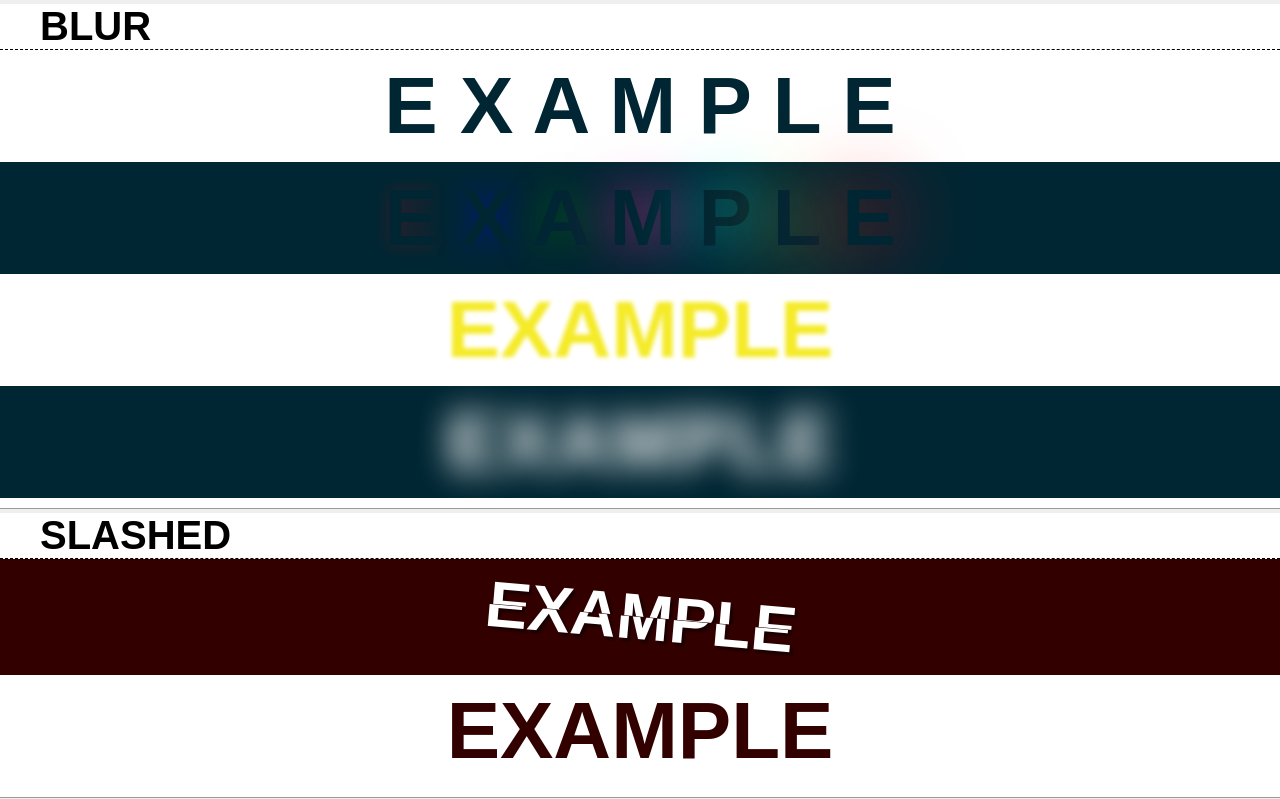
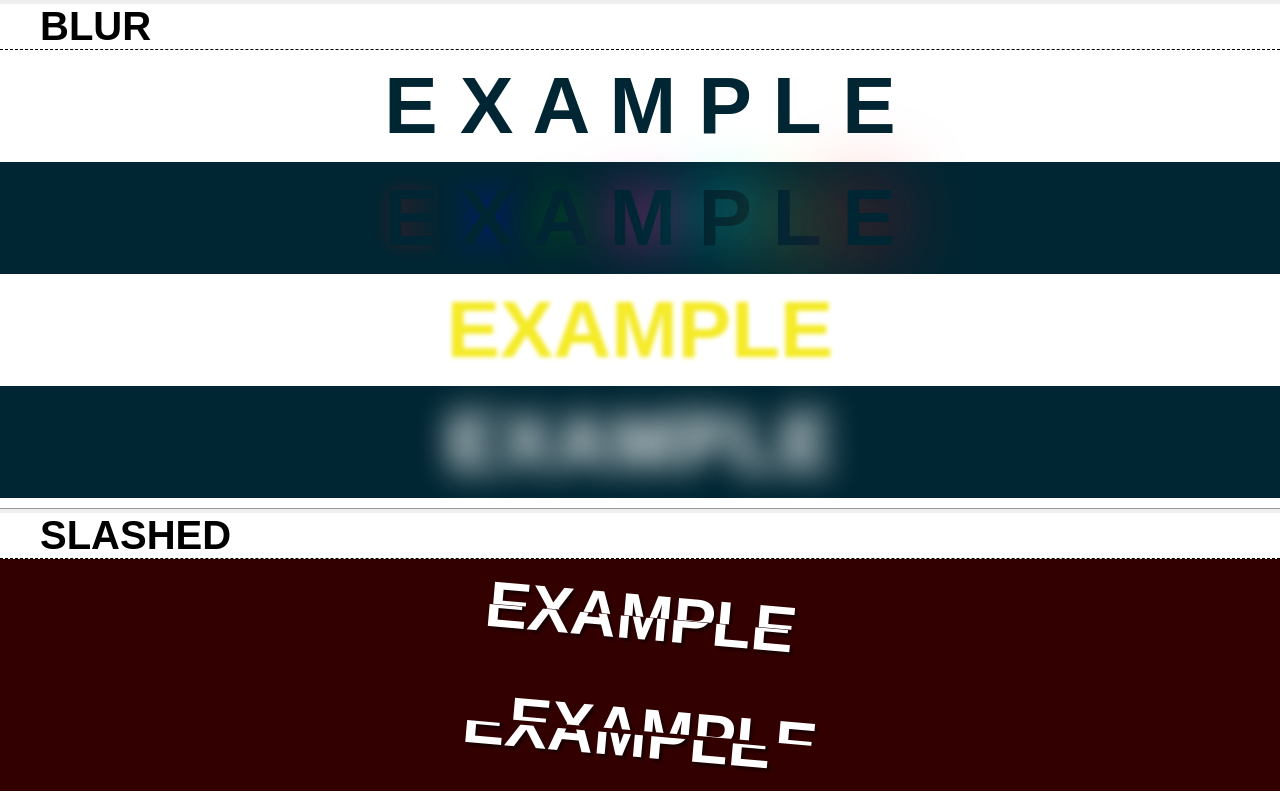
Before and after one commit to vxtool/experiment-css-text, a website: page index.html in a window 1280 px wide. Shown: the top 799 px of the page. Drawn offline with nearby package versions, Linux system fonts and the light colour scheme; files that its build step writes are made by us from their sources.

Commit message:
update slashed effect

```diff
--- a/source/assets/scss/effects/_slashed.scss
+++ b/source/assets/scss/effects/_slashed.scss
@@ -1,10 +1,10 @@
 .slashed {
 	color: #330000;
-	.block:nth-child(odd) { background: #fff; }
-	.block:nth-child(even) { background: #330000; }
+	.block { background: #330000; }
 }
 
-.example-slashed-1 {
+.example-slashed-1,
+.example-slashed-2 {
   color: transparent;
   font-size: 8em;
   font-family: Arial, Helvetica;
@@ -17,7 +17,9 @@
 }
 
 .example-slashed-1:before,
-.example-slashed-1:after {
+.example-slashed-1:after,
+.example-slashed-2:before,
+.example-slashed-2:after {
 	@include x-prefix(transform, rotate(5deg));
 	content: attr(title);
 	color: #fff;
@@ -25,9 +27,11 @@
 	height: 50%;
 	overflow: hidden;
 	text-shadow: 3px 3px 3px rgba(0,0,0,0.5);
+  transition: all 0.5 ease;
 }
 
-.example-slashed-1:before {
+.example-slashed-1:before,
+.example-slashed-2:before {
 	line-height: 1.5;
 	position: absolute;
 	top: 0;
@@ -35,10 +39,27 @@
 	right: 0;
 }
 
-.example-slashed-1:after {
+.example-slashed-1:after,
+.example-slashed-2:after {
 	line-height: 0;
 	position: absolute;
 	bottom: 0;
 	left: 0;
 	right: 5px;
 }
+
+@keyframes slashedLeft {
+  0% { left: 10px; }
+  100% { left: 50px; }
+}
+
+@keyframes slashedRight {
+  0% { right: 5px; }
+  100% { right: 50px; }
+}
+
+.example-slashed-2:before { left: 50px; }
+.example-slashed-2:after { right: 50px; }
+
+.example-slashed-2:before { animation: slashedLeft 1s linear; }
+.example-slashed-2:after { animation: slashedRight 1s linear; }
```
